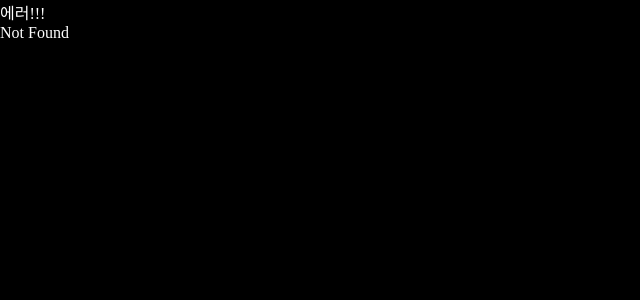
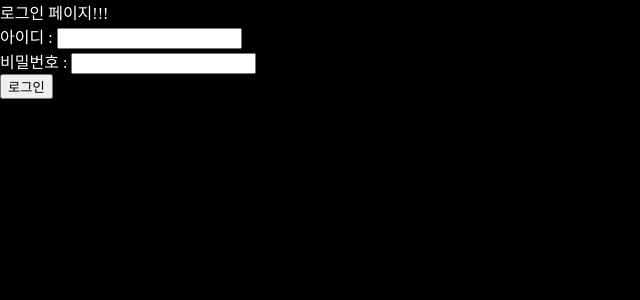
Before and after one commit to kkaminipin/H-M-alone, a React (Vite) app: page /login in a window 1280 px wide. Before the commit this address had no page. Shown: the top 300 px of the page, without its empty margins (0-640 px from the left). Built offline with nearby package versions, Linux system fonts and the light colour scheme.

Commit message:
로그인 시에만 디테일 페이지 볼 수 있게끔 기능 구현

```diff
--- /dev/null
+++ b/src/pages/Login/index.jsx
@@ -0,0 +1,33 @@
+// import React from 'react';
+import { useNavigate } from 'react-router-dom';
+
+const Login = ({ setLoginStatus }) => {
+  const navigate = useNavigate();
+
+  const loginCompletion = (event) => {
+    event.preventDefault();
+    setLoginStatus(true);
+    navigate('/');
+  };
+
+  return (
+    <div>
+      <h1>로그인 페이지!!!</h1>
+      <form onSubmit={loginCompletion}>
+        <div>
+          <span>아이디 : </span>
+          <input type='text' />
+        </div>
+        <div>
+          <span>비밀번호 : </span>
+          <input type='password' />
+        </div>
+        <div>
+          <button type='submit'>로그인</button>
+        </div>
+      </form>
+    </div>
+  );
+};
+
+export default Login;
--- a/src/pages/ProductDetail/index.jsx
+++ b/src/pages/ProductDetail/index.jsx
@@ -1,14 +1,32 @@
 // import React from 'react';
+import { useEffect, useState } from 'react';
+import { useParams } from 'react-router-dom';
+import { Navigate } from 'react-router-dom';
 
-import { useParams } from 'react-router-dom';
+const ProductDetail = ({ loginStatus }) => {
+  const { id } = useParams();
+  const [productDetail, setProductDetail] = useState({});
 
-const ProductDetail = () => {
-  const { id } = useParams();
+  const getProdouctDetail = async () => {
+    const url = `https://my-json-server.typicode.com/kkaminipin/H-M/products/${id}`;
+    const response = await fetch(url);
+    const data = await response.json();
+    setProductDetail(data);
+  };
 
-  return (
+  useEffect(() => {
+    getProdouctDetail();
+  }, []);
+
+  return loginStatus ? (
     <div>
       <h1>상세보기 페이지입니다.</h1>
+      <h3>{productDetail.title}</h3>
+      <img src={productDetail.img} alt={productDetail.title} />
+      <p>가격 : {productDetail.price}</p>
     </div>
+  ) : (
+    <Navigate to='/login' />
   );
 };
 
--- a/src/pages/Root/index.jsx
+++ b/src/pages/Root/index.jsx
@@ -1,13 +1,28 @@
 // import React from 'react';
 import { Link } from 'react-router-dom';
+import { useNavigate } from 'react-router-dom';
 
-const Root = () => {
+const Root = ({ loginStatus, setLoginStatus }) => {
+  console.log(loginStatus);
+  const navigate = useNavigate();
+  const logout = () => {
+    setLoginStatus(false);
+    navigate('/');
+  };
+
   return (
     <div>
       <h1>메인 페이지입니다!!!</h1>
+      {loginStatus ? (
+        <button type='button' onClick={logout}>
+          로그아웃
+        </button>
+      ) : (
+        <Link to={'/login'}>로그인</Link>
+      )}
       <ul>
         <li>
-          <Link to={`/products`}>상품보기</Link>
+          <Link to={'/products'}>상품보기</Link>
         </li>
       </ul>
     </div>
--- a/src/routes/index.jsx
+++ b/src/routes/index.jsx
@@ -4,12 +4,18 @@ import Root from '../pages/Root';
 import Products from '../pages/Products';
 import ErrorPage from '../pages/ErrorPage';
 import ProductDetail from '../pages/ProductDetail';
+import Login from '../pages/Login';
+import { useState } from 'react';
 
 const Routers = () => {
+  const [loginStatus, setLoginStatus] = useState(false);
+
   const router = createBrowserRouter([
     {
       path: '/',
-      element: <Root />,
+      element: (
+        <Root loginStatus={loginStatus} setLoginStatus={setLoginStatus} />
+      ),
       errorElement: <ErrorPage />,
     },
     {
@@ -18,7 +24,11 @@ const Routers = () => {
     },
     {
       path: '/products/:id',
-      element: <ProductDetail />,
+      element: <ProductDetail loginStatus={loginStatus} />,
+    },
+    {
+      path: '/login',
+      element: <Login setLoginStatus={setLoginStatus} />,
     },
   ]);
 
```
